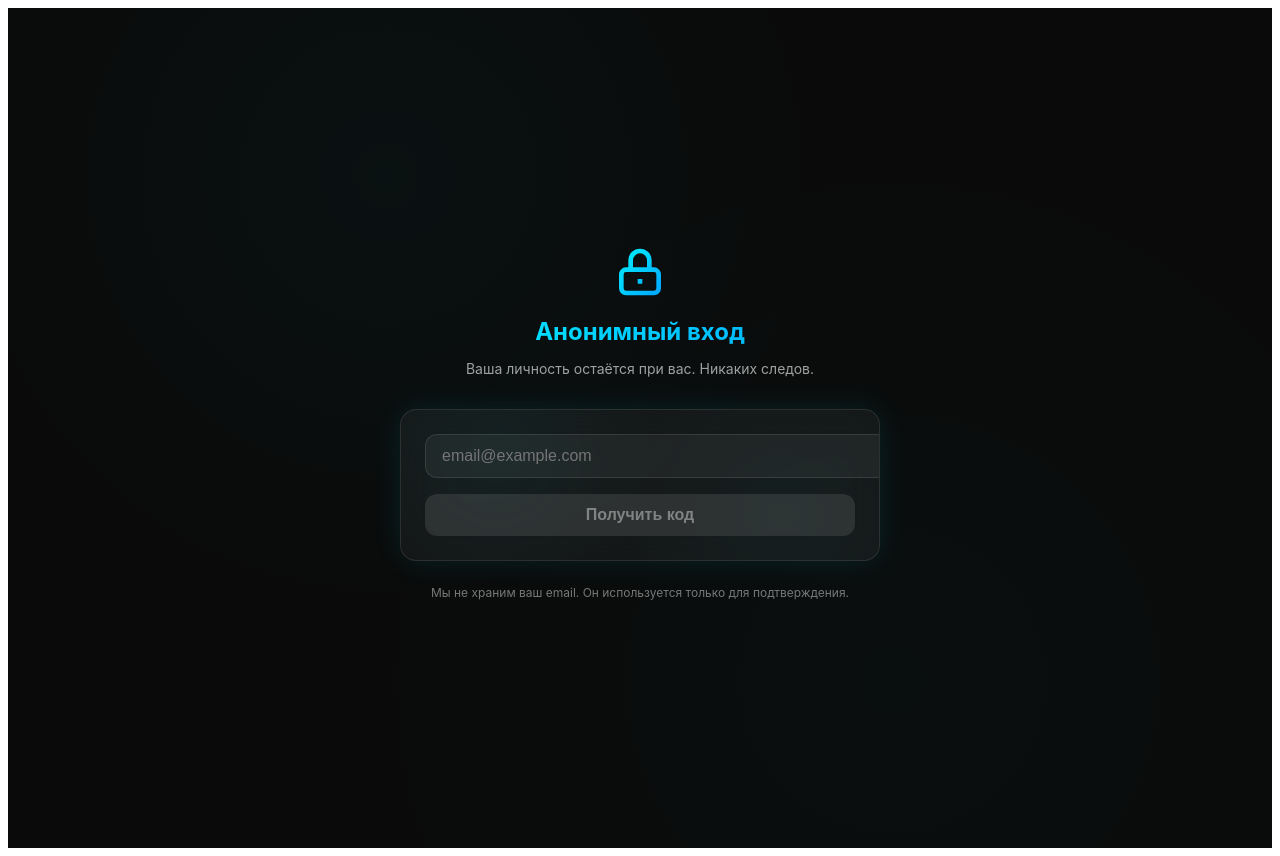
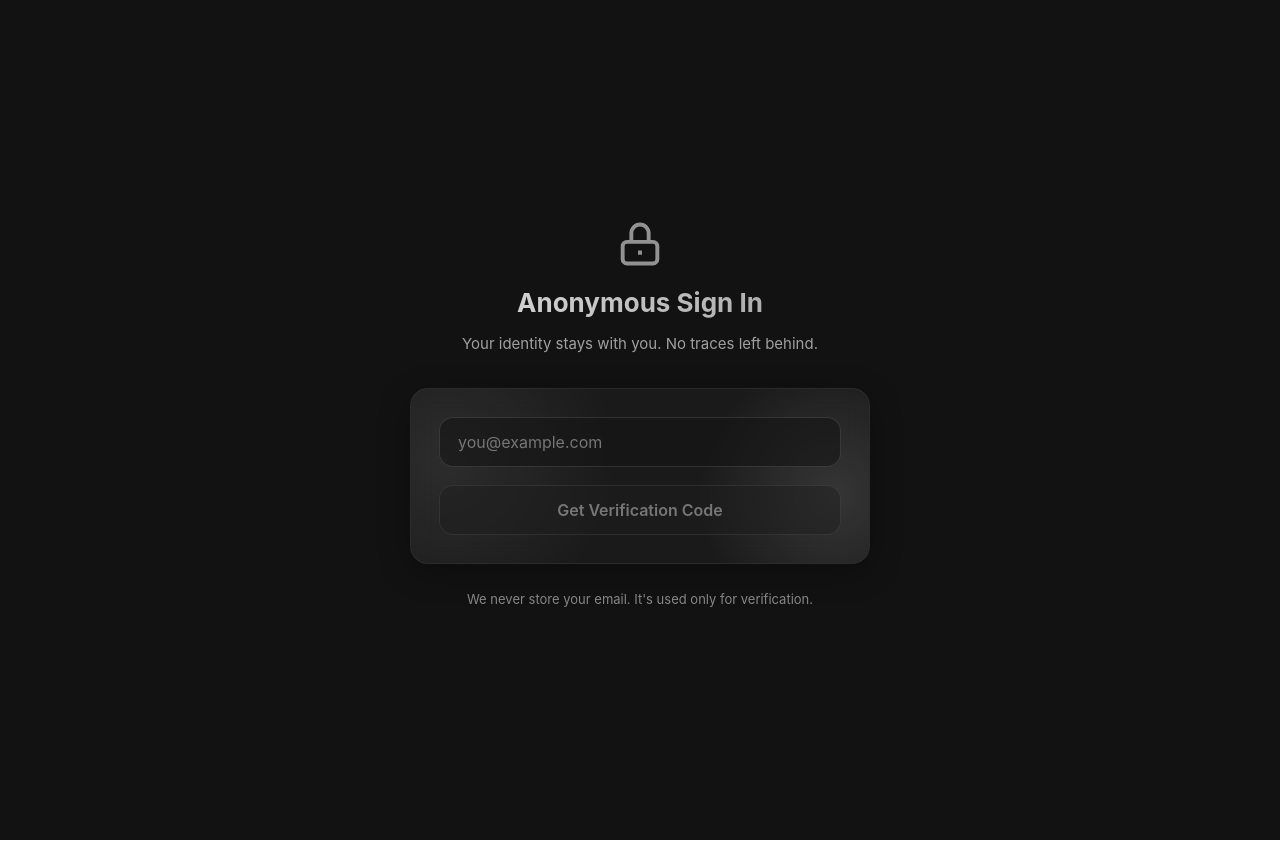
Before and after one commit to qozmed/did, a React (Vite) app: page / in a window 1280 px wide. Built offline with nearby package versions, Linux system fonts and the light colour scheme.

Commit message:
fix: design update

```diff
--- a/src/App.tsx
+++ b/src/App.tsx
@@ -4,13 +4,12 @@ import { createDIDKeyPair } from './lib/did';
 
 type Page = 'email' | 'verify' | 'success';
 
-// Правильная типизация через as const
 const styles = {
   container: {
     minHeight: '100vh',
-    backgroundColor: '#0a0a0a',
+    backgroundColor: '#121212',
     color: '#e0e0e0',
-    fontFamily: '-apple-system, BlinkMacSystemFont, "Segoe UI", Roboto, sans-serif',
+    fontFamily: '"Inter", -apple-system, BlinkMacSystemFont, "Segoe UI", Roboto, Oxygen, Ubuntu, Cantarell, "Open Sans", "Helvetica Neue", sans-serif',
     display: 'flex',
     alignItems: 'center',
     justifyContent: 'center',
@@ -18,149 +17,186 @@ const styles = {
     position: 'relative' as const,
     overflow: 'hidden' as const,
   },
-  gradientBg: {
-    position: 'absolute' as const,
-    top: 0,
-    left: 0,
-    width: '100%',
-    height: '100%',
-    background: `
-      radial-gradient(circle at 30% 20%, rgba(0, 240, 255, 0.03) 0%, transparent 40%),
-      radial-gradient(circle at 70% 80%, rgba(0, 240, 255, 0.02) 0%, transparent 50%)
-    `,
-    pointerEvents: 'none' as const,
-  },
   card: {
     width: '100%',
-    maxWidth: '480px',
+    maxWidth: '460px',
     textAlign: 'center' as const,
   },
   header: {
     marginBottom: '32px',
   },
   icon: {
-    width: '56px',
-    height: '56px',
+    width: '52px',
+    height: '52px',
     margin: '0 auto 16px',
     display: 'block',
+    opacity: 0.9,
   },
   title: {
-    fontSize: '24px',
+    fontSize: '26px',
     fontWeight: '700' as const,
-    background: 'linear-gradient(90deg, #00f0ff, #00a8ff)',
+    lineHeight: 1.2,
+    marginBottom: '8px',
+    background: 'linear-gradient(120deg, #e0e0e0, #a0a0a0)',
     WebkitBackgroundClip: 'text' as const,
     WebkitTextFillColor: 'transparent' as const,
     backgroundClip: 'text' as const,
-    marginBottom: '8px',
   },
   subtitle: {
-    fontSize: '14px',
+    fontSize: '15px',
     color: '#a0a0a0',
+    lineHeight: 1.5,
   },
   liquidGlass: {
-    backgroundColor: 'rgba(255, 255, 255, 0.05)',
-    backdropFilter: 'blur(16px)',
-    WebkitBackdropFilter: 'blur(16px)',
-    border: '1px solid rgba(255, 255, 255, 0.1)',
-    borderRadius: '16px',
-    padding: '24px',
-    boxShadow: '0 0 30px rgba(0, 240, 255, 0.1)',
+    backgroundColor: 'rgba(30, 30, 30, 0.7)',
+    backdropFilter: 'blur(12px)',
+    WebkitBackdropFilter: 'blur(12px)',
+    borderRadius: '18px',
+    padding: '28px',
+    border: '1px solid rgba(255, 255, 255, 0.08)',
     position: 'relative' as const,
     overflow: 'hidden' as const,
+    boxShadow: '0 8px 32px rgba(0, 0, 0, 0.3)',
   },
   liquidOverlay: {
     position: 'absolute' as const,
-    top: 0,
-    left: 0,
-    width: '100%',
-    height: '100%',
-    opacity: 0.3,
+    top: '-50%',
+    left: '-50%',
+    width: '200%',
+    height: '200%',
     background: `
-      radial-gradient(circle at 20% 30%, rgba(0, 240, 255, 0.15) 0%, transparent 40%),
-      radial-gradient(circle at 80% 70%, rgba(0, 240, 255, 0.1) 0%, transparent 50%)
+      radial-gradient(circle at 30% 30%, rgba(255, 255, 255, 0.12) 0%, transparent 20%),
+      radial-gradient(circle at 70% 70%, rgba(255, 255, 255, 0.08) 0%, transparent 25%)
     `,
     pointerEvents: 'none' as const,
+    animation: 'rotate 12s linear infinite',
   },
   input: {
     width: '100%',
-    backgroundColor: 'rgba(255, 255, 255, 0.05)',
-    border: '1px solid rgba(255, 255, 255, 0.1)',
-    borderRadius: '12px',
-    padding: '12px 16px',
+    backgroundColor: 'rgba(20, 20, 20, 0.6)',
+    border: '1px solid rgba(255, 255, 255, 0.12)',
+    borderRadius: '14px',
+    padding: '14px 18px',
     fontSize: '16px',
-    color: '#fff',
+    color: '#f0f0f0',
     outline: 'none' as const,
+    fontFamily: 'inherit',
+    boxSizing: 'border-box' as const,
   },
   inputCode: {
     width: '100%',
     textAlign: 'center' as const,
-    fontSize: '24px',
-    fontFamily: 'monospace' as const,
-    backgroundColor: 'rgba(255, 255, 255, 0.05)',
-    border: '1px solid rgba(255, 255, 255, 0.1)',
-    borderRadius: '12px',
-    padding: '16px',
-    color: '#00f0ff',
+    fontSize: '26px',
+    fontWeight: '600' as const,
+    fontFamily: '"SF Mono", "Monaco", "Inconsolata", "Fira Mono", monospace',
+    backgroundColor: 'rgba(20, 20, 20, 0.6)',
+    border: '1px solid rgba(255, 255, 255, 0.12)',
+    borderRadius: '14px',
+    padding: '18px',
+    color: '#d0d0d0',
     outline: 'none' as const,
+    boxSizing: 'border-box' as const,
   },
   button: {
     width: '100%',
-    padding: '12px',
+    padding: '14px',
     fontSize: '16px',
     fontWeight: '600' as const,
-    borderRadius: '12px',
+    borderRadius: '14px',
     border: 'none' as const,
     cursor: 'pointer' as const,
-    marginTop: '16px',
-    transition: 'all 0.2s ease',
+    marginTop: '18px',
+    fontFamily: 'inherit',
+    position: 'relative' as const,
+    overflow: 'hidden' as const,
+    transition: 'all 0.3s ease',
   },
   buttonPrimary: {
-    background: 'linear-gradient(90deg, #00f0ff, #00a8ff)',
-    color: '#000',
-    boxShadow: '0 4px 20px rgba(0, 240, 255, 0.2)',
+    backgroundColor: '#1e1e1e',
+    color: '#f0f0f0',
+    border: '1px solid rgba(255, 255, 255, 0.15)',
+    boxShadow: '0 4px 20px rgba(0, 0, 0, 0.25)',
   },
   buttonPrimaryHover: {
-    boxShadow: '0 6px 25px rgba(0, 240, 255, 0.3)',
+    backgroundColor: '#252525',
+    boxShadow: '0 6px 25px rgba(0, 0, 0, 0.35), 0 0 15px rgba(100, 100, 100, 0.1)',
     transform: 'translateY(-2px)' as const,
   },
   buttonDisabled: {
-    background: 'rgba(255, 255, 255, 0.1)',
+    backgroundColor: 'rgba(30, 30, 30, 0.5)',
     color: 'rgba(255, 255, 255, 0.4)',
     cursor: 'not-allowed' as const,
+    border: '1px solid rgba(255, 255, 255, 0.08)',
   },
   buttonLink: {
     background: 'none' as const,
     color: '#a0a0a0',
-    fontSize: '14px',
-    marginTop: '12px',
+    fontSize: '15px',
+    marginTop: '14px',
     border: 'none' as const,
     padding: 0,
+    textDecoration: 'none' as const,
   },
   buttonLinkHover: {
-    color: '#00f0ff',
+    color: '#d0d0d0',
+    textShadow: '0 0 8px rgba(200, 200, 200, 0.2)',
   },
   footer: {
-    fontSize: '12px',
-    color: '#777',
-    marginTop: '24px',
+    fontSize: '13px',
+    color: '#888',
+    marginTop: '26px',
+    lineHeight: 1.5,
   },
   didDisplay: {
-    backgroundColor: 'rgba(0, 0, 0, 0.2)',
-    border: '1px solid rgba(0, 240, 255, 0.2)',
-    borderRadius: '8px',
-    padding: '12px',
+    backgroundColor: 'rgba(15, 15, 15, 0.6)',
+    border: '1px solid rgba(255, 255, 255, 0.1)',
+    borderRadius: '12px',
+    padding: '16px',
     fontSize: '14px',
-    fontFamily: 'monospace' as const,
-    color: '#00f0ff',
+    fontFamily: '"SF Mono", "Monaco", monospace',
+    color: '#c0c0c0',
     wordBreak: 'break-all' as const,
+    lineHeight: 1.5,
   },
   successText: {
-    fontSize: '12px',
-    color: '#777',
+    fontSize: '14px',
+    color: '#999',
     lineHeight: 1.6,
-    marginTop: '24px',
+    marginTop: '28px',
   },
 };
+
+// Добавляем CSS-анимацию для преломления
+const GlobalStyles = () => (
+  <style>{`
+    @keyframes rotate {
+      0% { transform: rotate(0deg); }
+      100% { transform: rotate(360deg); }
+    }
+    body {
+      margin: 0;
+      overflow-x: hidden;
+    }
+    input::placeholder {
+      color: #777;
+      opacity: 1;
+    }
+    * {
+      scrollbar-width: thin;
+      scrollbar-color: #333 #121212;
+    }
+    ::-webkit-scrollbar {
+      width: 6px;
+    }
+    ::-webkit-scrollbar-track {
+      background: #121212;
+    }
+    ::-webkit-scrollbar-thumb {
+      background-color: #333;
+      border-radius: 3px;
+    }
+  `}</style>
+);
 
 export default function App() {
   const [page, setPage] = useState<Page>('email');
@@ -190,11 +226,11 @@ export default function App() {
       if (res.ok) {
         setPage('verify');
       } else {
-        alert('Не удалось отправить письмо');
+        alert('Failed to send email');
       }
     } catch (err) {
       console.error(err);
-      alert('Ошибка сети');
+      alert('Network error');
     } finally {
       setStatus('idle');
     }
@@ -202,7 +238,7 @@ export default function App() {
 
   const handleVerify = () => {
     if (code !== localStorage.getItem('tempCode')) {
-      alert('Неверный код');
+      alert('Invalid code');
       return;
     }
 
@@ -216,9 +252,9 @@ export default function App() {
   };
 
   return (
+    <>
+      <GlobalStyles />
       <div style={styles.container}>
-      <div style={styles.gradientBg} />
-
         <AnimatePresence mode="wait">
           {page === 'email' && (
             <EmailPage
@@ -245,6 +281,7 @@ export default function App() {
           )}
         </AnimatePresence>
       </div>
+    </>
   );
 }
 
@@ -263,18 +300,12 @@ const EmailPage = ({ email, setEmail, onSend, isSending }: {
   >
     <div style={styles.header}>
       <div style={styles.icon}>
-        <svg viewBox="0 0 24 24" fill="none" stroke="url(#grad1)" strokeWidth="2">
-          <defs>
-            <linearGradient id="grad1" x1="0%" y1="0%" x2="100%" y2="100%">
-              <stop offset="0%" stopColor="#00f0ff" />
-              <stop offset="100%" stopColor="#00a8ff" />
-            </linearGradient>
-          </defs>
+        <svg viewBox="0 0 24 24" fill="none" stroke="#a0a0a0" strokeWidth="1.8">
           <path d="M12 15v2m-6 4h12a2 2 0 002-2v-6a2 2 0 00-2-2H6a2 2 0 00-2 2v6a2 2 0 002 2zm10-10V7a4 4 0 00-8 0v4h8z" />
         </svg>
       </div>
-      <h1 style={styles.title}>Анонимный вход</h1>
-      <p style={styles.subtitle}>Ваша личность остаётся при вас. Никаких следов.</p>
+      <h1 style={styles.title}>Anonymous Sign In</h1>
+      <p style={styles.subtitle}>Your identity stays with you. No traces left behind.</p>
     </div>
 
     <div style={{ position: 'relative', ...styles.liquidGlass }}>
@@ -284,7 +315,7 @@ const EmailPage = ({ email, setEmail, onSend, isSending }: {
           type="email"
           value={email}
           onChange={(e) => setEmail(e.target.value)}
-          placeholder="email@example.com"
+          placeholder="you@example.com"
           style={styles.input}
           disabled={isSending}
         />
@@ -309,13 +340,13 @@ const EmailPage = ({ email, setEmail, onSend, isSending }: {
             }
           }}
         >
-          {isSending ? 'Отправка...' : 'Получить код'}
+          {isSending ? 'Sending...' : 'Get Verification Code'}
         </button>
       </div>
     </div>
 
     <p style={styles.footer}>
-      Мы не храним ваш email. Он используется только для подтверждения.
+      We never store your email. It's used only for verification.
     </p>
   </motion.div>
 );
@@ -335,18 +366,12 @@ const VerifyPage = ({ code, setCode, onVerify, onBack }: {
   >
     <div style={styles.header}>
       <div style={styles.icon}>
-        <svg viewBox="0 0 24 24" fill="none" stroke="url(#grad2)" strokeWidth="2">
-          <defs>
-            <linearGradient id="grad2" x1="0%" y1="0%" x2="100%" y2="100%">
-              <stop offset="0%" stopColor="#00f0ff" />
-              <stop offset="100%" stopColor="#00a8ff" />
-            </linearGradient>
-          </defs>
+        <svg viewBox="0 0 24 24" fill="none" stroke="#a0a0a0" strokeWidth="1.8">
           <path d="M15 17h5l-5 5v-5zM9 7H4l5-5v5m0 8a6 6 0 100-12 6 6 0 000 12z" />
         </svg>
       </div>
-      <h1 style={styles.title}>Проверьте почту</h1>
-      <p style={styles.subtitle}>Введите 6-значный код из письма</p>
+      <h1 style={styles.title}>Check Your Email</h1>
+      <p style={styles.subtitle}>Enter the 6-digit code from the email</p>
     </div>
 
     <div style={{ position: 'relative', ...styles.liquidGlass }}>
@@ -381,7 +406,7 @@ const VerifyPage = ({ code, setCode, onVerify, onBack }: {
             }
           }}
         >
-          Подтвердить
+          Verify Code
         </button>
         <button
           onClick={onBack}
@@ -389,7 +414,7 @@ const VerifyPage = ({ code, setCode, onVerify, onBack }: {
           onMouseEnter={(e) => Object.assign(e.currentTarget.style, styles.buttonLinkHover)}
           onMouseLeave={(e) => Object.assign(e.currentTarget.style, styles.buttonLink)}
         >
-          ← Вернуться к email
+          ← Back to email
         </button>
       </div>
     </div>
@@ -405,32 +430,26 @@ const SuccessPage = ({ did }: { did: string }) => (
     style={styles.card}
   >
     <div style={styles.icon}>
-      <svg viewBox="0 0 24 24" fill="none" stroke="url(#grad3)" strokeWidth="2">
-        <defs>
-          <linearGradient id="grad3" x1="0%" y1="0%" x2="100%" y2="100%">
-            <stop offset="0%" stopColor="#00f0ff" />
-            <stop offset="100%" stopColor="#00a8ff" />
-          </linearGradient>
-        </defs>
+      <svg viewBox="0 0 24 24" fill="none" stroke="#a0a0a0" strokeWidth="1.8">
         <path d="M5 13l4 4L19 7" />
       </svg>
     </div>
 
-    <h1 style={styles.title}>Успешно!</h1>
-    <p style={styles.subtitle}>Ваш децентрализованный идентификатор создан</p>
+    <h1 style={styles.title}>Success!</h1>
+    <p style={styles.subtitle}>Your decentralized identifier has been created</p>
 
-    <div style={{ position: 'relative', ...styles.liquidGlass, marginTop: '24px' }}>
+    <div style={{ position: 'relative', ...styles.liquidGlass, marginTop: '28px' }}>
       <div style={styles.liquidOverlay} />
       <div style={{ position: 'relative', zIndex: 1 }}>
-        <p style={{ fontSize: '12px', color: 'rgba(0, 240, 255, 0.8)', marginBottom: '8px' }}>DID</p>
+        <p style={{ fontSize: '13px', color: '#aaa', marginBottom: '10px', fontWeight: '600' }}>DID</p>
         <div style={styles.didDisplay}>{did}</div>
       </div>
     </div>
 
     <div style={styles.successText}>
-      <p>Этот идентификатор принадлежит только вам.</p>
-      <p style={{ marginTop: '8px' }}>Никакие серверы не хранят ваши данные.</p>
-      <p style={{ marginTop: '8px' }}>Вы — хозяин своей цифровой личности.</p>
+      <p>This identifier belongs to you alone.</p>
+      <p style={{ marginTop: '10px' }}>No servers store your data.</p>
+      <p style={{ marginTop: '10px' }}>You are the owner of your digital identity.</p>
     </div>
   </motion.div>
 );
```
Lines whose indentation alone changed are shown as unchanged.
